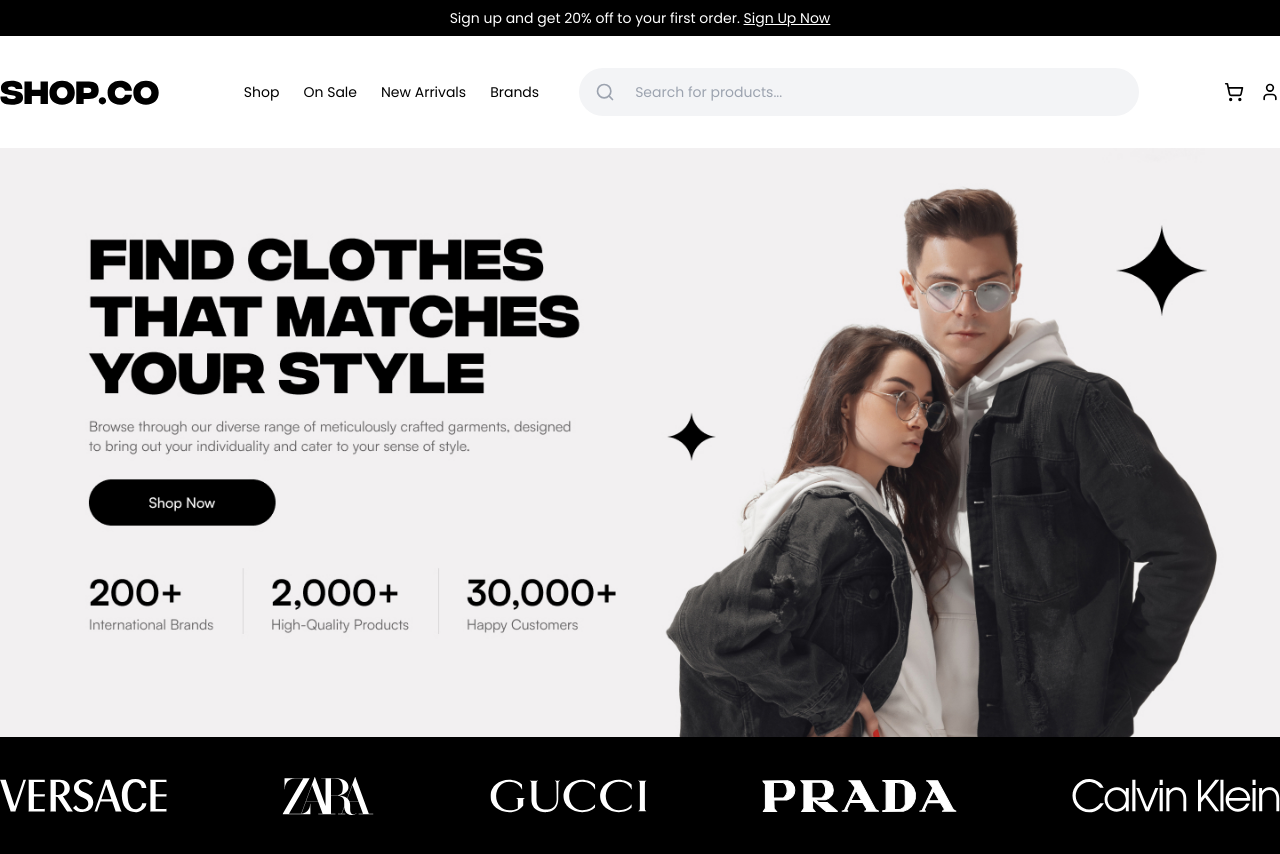
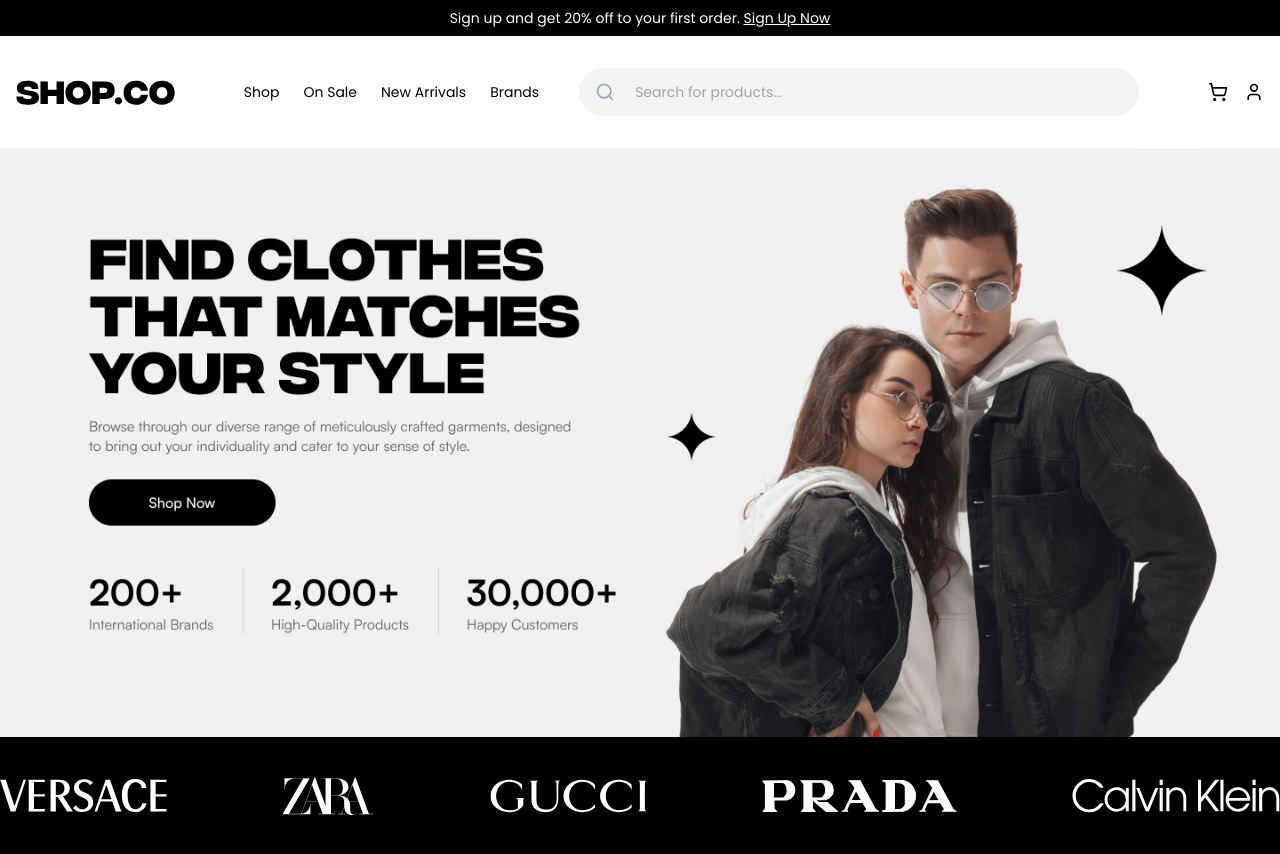
Before and after one commit to NtBat/shop.co, a React (Vite) app: page / in a window 1280 px wide. Built offline with nearby package versions, Linux system fonts and the light colour scheme.

Commit message:
style: change container size

```diff
--- a/src/components/Header/Header.component.tsx
+++ b/src/components/Header/Header.component.tsx
@@ -14,7 +14,7 @@
         </p>
       </div>
 
-      <div className="container">
+      <div className="container-custom">
         <div className="flex items-center justify-between gap-4 bg-white py-8">
           <Logo />
 
```
